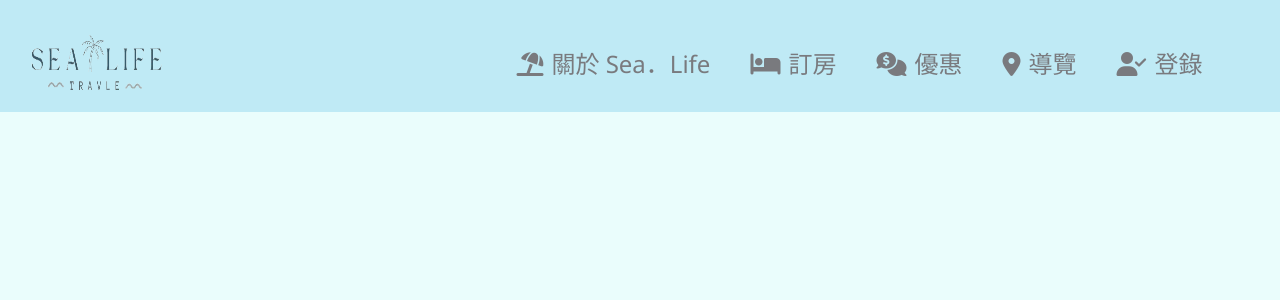
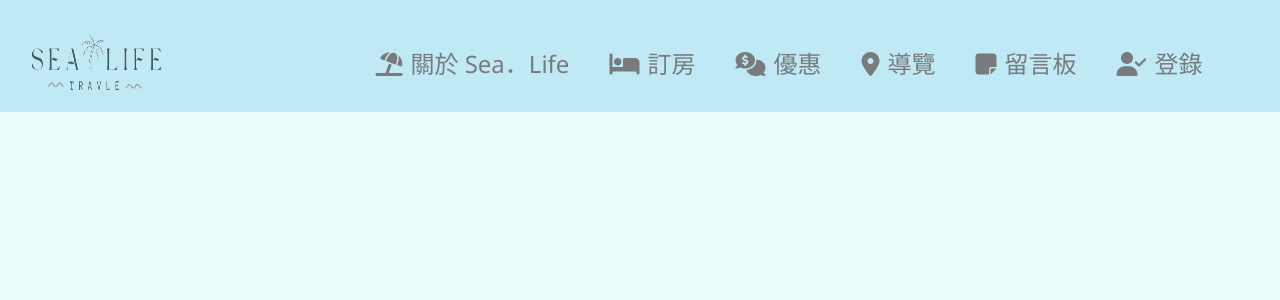
Before and after one commit to zawarudoooooooo/2024-01-22-XiaoLiuqiu-Frontend, a Vue app: page /FrontMessage in a window 1280 px wide. Shown: the top 300 px of the page. Built offline with nearby package versions, Linux system fonts and the light colour scheme.

Commit message:
message board create

```diff
--- a/src/components/header.vue
+++ b/src/components/header.vue
@@ -39,6 +39,9 @@ export default{
                                 <li><RouterLink to="/FrontTourist" class="dropdown-item"><i class="fa-solid fa-camera"></i>景點</RouterLink></li>
                                 <li><RouterLink to="/FrontMeal" class="dropdown-item"><i class="fa-solid fa-utensils"></i>美食</RouterLink></li>
                             </ul>
+                        </li>
+                        <li class="nav-item">
+                            <RouterLink to="/FrontMessage" class="routerItem"><i class="fa-solid fa-note-sticky"></i>留言板</RouterLink>
                         </li>
                         <li class="nav-item">
                             <RouterLink to="/FrontLogin" class="routerItem"><i class="fa-solid fa-user-check"></i>登錄</RouterLink>
--- a/src/router/index.js
+++ b/src/router/index.js
@@ -128,20 +128,29 @@ const router = createRouter({
       name: 'FrontTraffic',
       component: () => import('../views/FrontEnd/FrontTraffic.vue')
     },
+//前台美食
     {
       path: '/FrontMeal',
       name: 'FrontMeal',
       component: () => import('../views/FrontEnd/FrontMeal.vue')
     },
+//前台活動
     {
       path: '/FrontActivity',
       name: 'FrontActivity',
       component: () => import('../views/FrontEnd/FrontActivity.vue')
     },
+//前台關於
     {
       path: '/FrontAbout',
       name: 'FrontAbout',
       component: () => import('../views/FrontEnd/FrontAbout.vue')
+    },
+//前台留言板
+    {
+      path: '/FrontMessage',
+      name: 'FrontMessage',
+      component: () => import('../views/FrontEnd/FrontMessage.vue')
     },
     {
       path: '/FrontLogin',
--- /dev/null
+++ b/src/views/FrontEnd/FrontMessage.vue
@@ -0,0 +1,13 @@
+<script>
+
+</script>
+
+<template>
+
+
+</template>
+
+<style lang="scss" scoped>
+
+
+</style>
```
